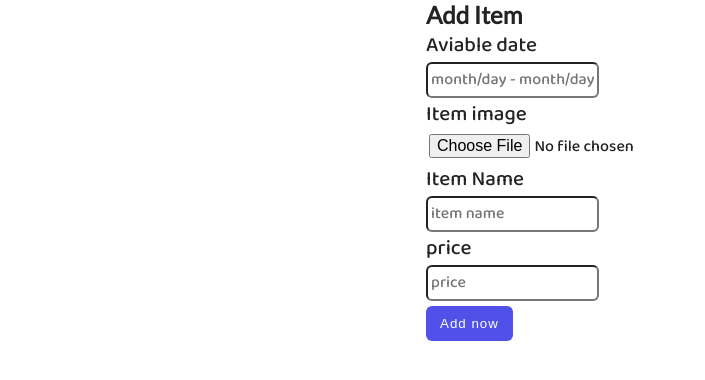
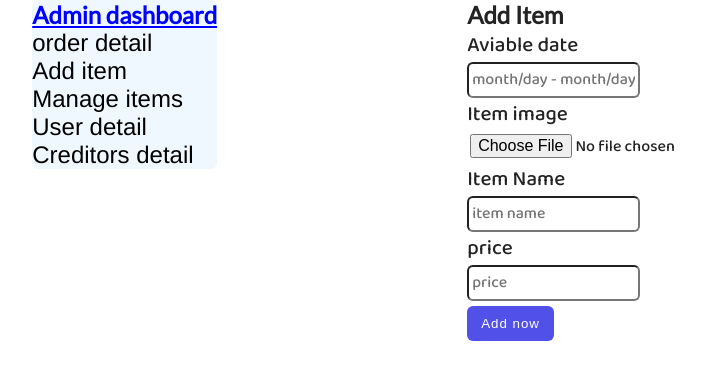
Before and after one commit to gautam-629/php-Khaja-ghar, a PHP site: page /add_item.php in a window 1280 px wide. Shown: the part 127-507 px from the top of the page, without its empty margins (51-756 px from the left). Run offline with PHP 8.4, Linux system fonts and the light colour scheme; the visitor is signed in with stand-in values (Sample User, id 1).

Commit message:
ui improve

```diff
--- a/view/add_item.php
+++ b/view/add_item.php
@@ -6,8 +6,11 @@
     }
     ?>
 <?php include 'header.php' ?>
-<section style="display: flex; justify-content: center; align-items: center;" class="container">
-    <div>
+<section style="display:flex;" class="container">
+<div>
+<?php include 'sub_nav.php' ?>
+</div>
+    <div style="margin-left: 250px; width: 350px;">
         <h1>Add Item</h1>
         <form action="../php/Add_item/add_item.php" method="post" class="myform" enctype="multipart/form-data">
 
--- a/view/creditors.php
+++ b/view/creditors.php
@@ -94,4 +94,5 @@ include '../php/partials/dbconnect.php';
               return a;
           }
       </script>
+        <button style="margin-left: 625px; position: absolute; top: 350px; font-size: .9rem;" class="btn"><a style="text-decoration: none; color: white;" href="order_detail.php">go back</a></button>
 </section>
--- a/view/order.php
+++ b/view/order.php
@@ -20,9 +20,9 @@ $query="SELECT * FROM add_item";
     <div>
         <h1>Add Your Order</h1>
         <form action="../php/order/order.php" method="post" class="myform">
-            <div style="color: green;">
+            <div>
             <?php if(isset($_GET['sucessmsg'])){ ?>
-                 <div>
+                 <div style="color: green;">
                      <?php echo $_GET['sucessmsg']; ?>
                  </div>
       <?php } ?>
--- /dev/null
+++ b/view/sub_nav.php
@@ -0,0 +1,46 @@
+<style>
+    .sub_nav{
+        background-color:aliceblue;
+
+        border-radius: 6px;
+    }
+    .sub_nav ul li{
+         list-style-type: none;
+    }
+    .sub_nav ul li a{
+        text-decoration: none;
+        font-size: 1.5rem;
+        color: black;
+        font-family: 'Franklin Gothic Medium', 'Arial Narrow', Arial, sans-serif;
+    }
+    .sub_nav ul li a:hover{
+        color: blue;
+        text-decoration: underline;
+        transition: all .3s ease-in-out;
+    }
+    .sub_nav h1{
+        position: relative;
+        color: blue;
+        text-decoration: underline;
+    }
+</style>
+<div class="sub_nav">
+    <h1>Admin dashboard</h1>
+    <ul>
+        <li>
+            <a href="order_detail.php">order detail</a>
+        </li>
+        <li>
+            <a href="add_item.php">Add item</a>
+        </li>
+        <li>
+            <a href="manage_item.php">Manage items</a>
+        </li>
+        <li>
+            <a href="user_detail.php">User detail</a>
+        </li>
+        <li>
+            <a href="creditors.php">Creditors detail</a>
+        </li>
+    </ul>
+</div>
```
Also changed, not shown: php/users/add_new.php (added, +34 -0 lines), view/add_new.php (added, +44 -0 lines), view/manage_item.php (+8 -2 lines), view/order_detail.php (+6 -5 lines), view/user_detail.php (+5 -3 lines), php/Add_item/upload-img/hero.jpg (added), php/Add_item/upload-img/momo.jpg (added).
